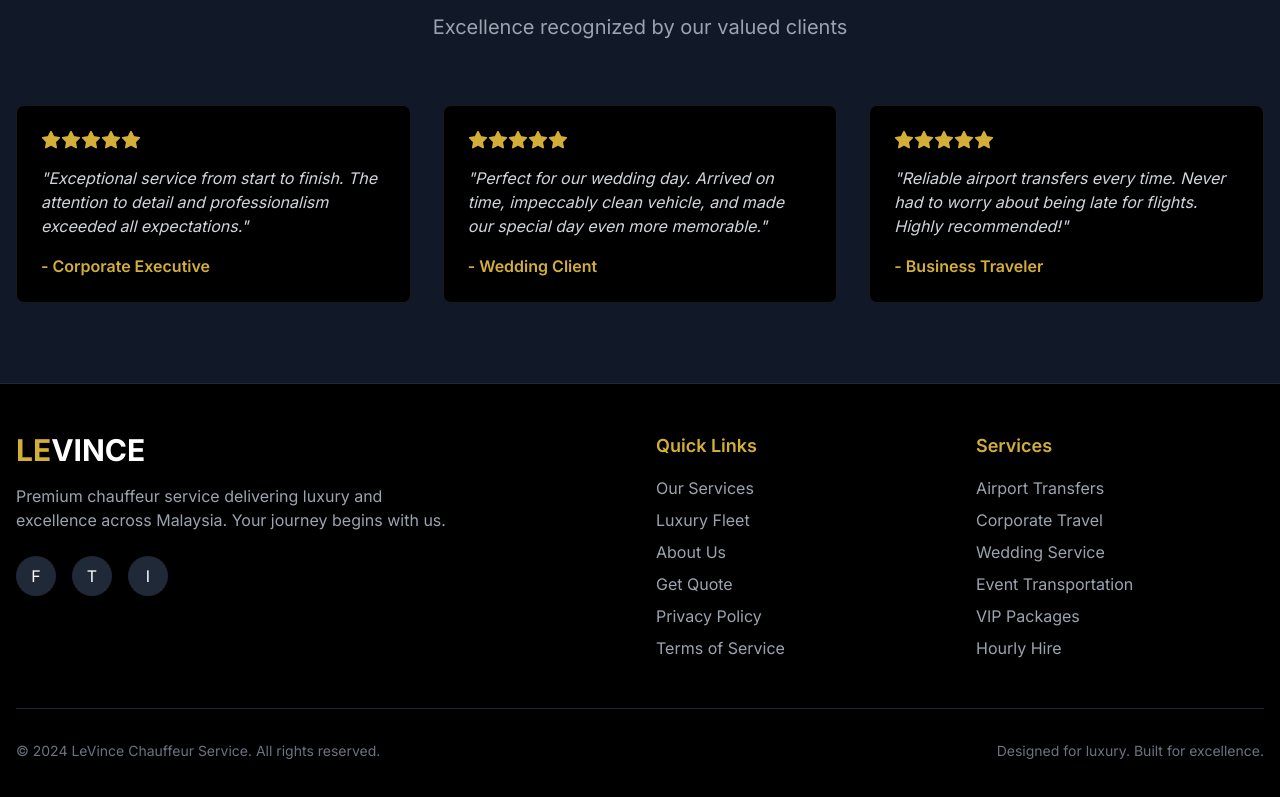
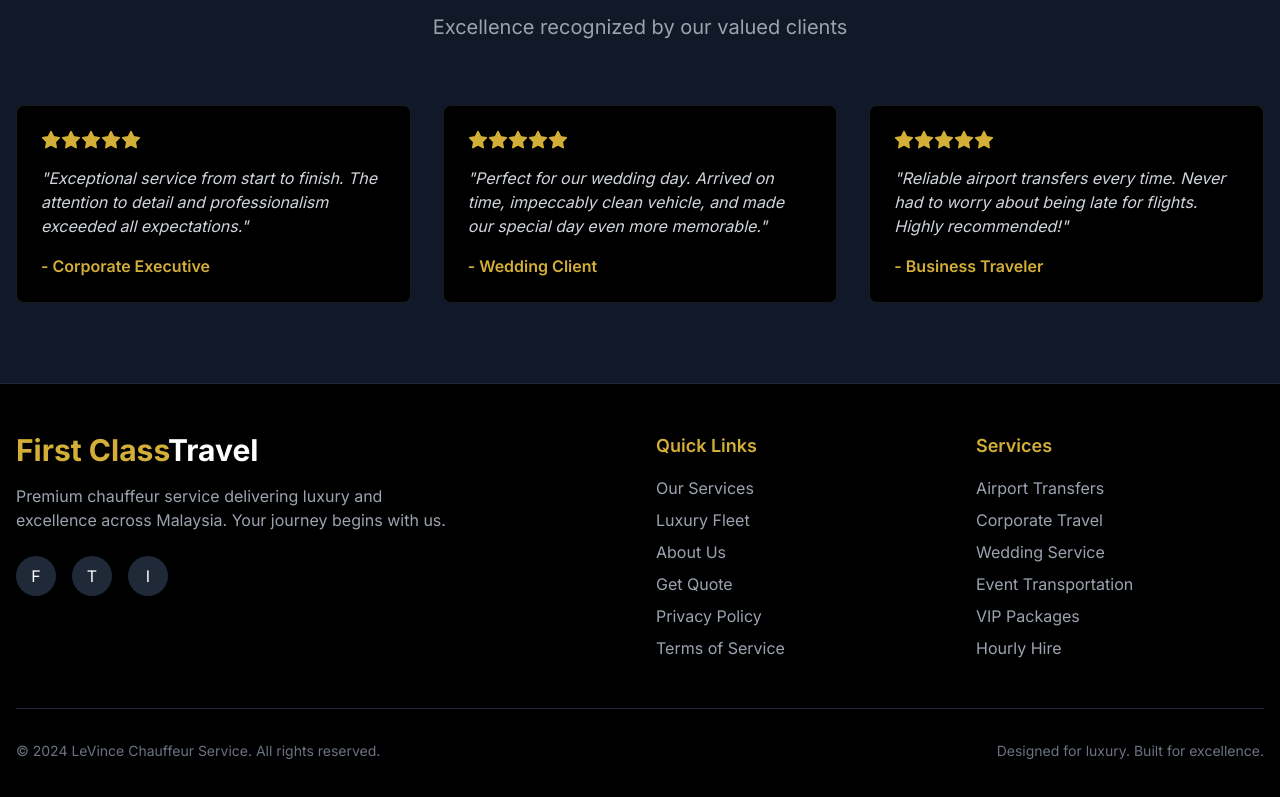
Before and after one commit to jasonkc0921/mh-chauffeur, a React (Create React App) app: page / in a window 1280 px wide. Shown: the part 4207-5004 px from the top of the page. Built offline with nearby package versions, Linux system fonts and the light colour scheme.

Commit message:
update logo

```diff
--- a/src/App.js
+++ b/src/App.js
@@ -375,7 +375,7 @@ const App = () => {
           <div className="grid md:grid-cols-4 gap-8">
             <div className="md:col-span-2">
               <div className="text-3xl font-bold mb-4">
-                <span className="text-gold">LE</span>VINCE
+                <span className="text-gold">First Class</span>Travel
               </div>
               <p className="text-gray-400 mb-6 max-w-md">
                 Premium chauffeur service delivering luxury and excellence across Malaysia.
```
